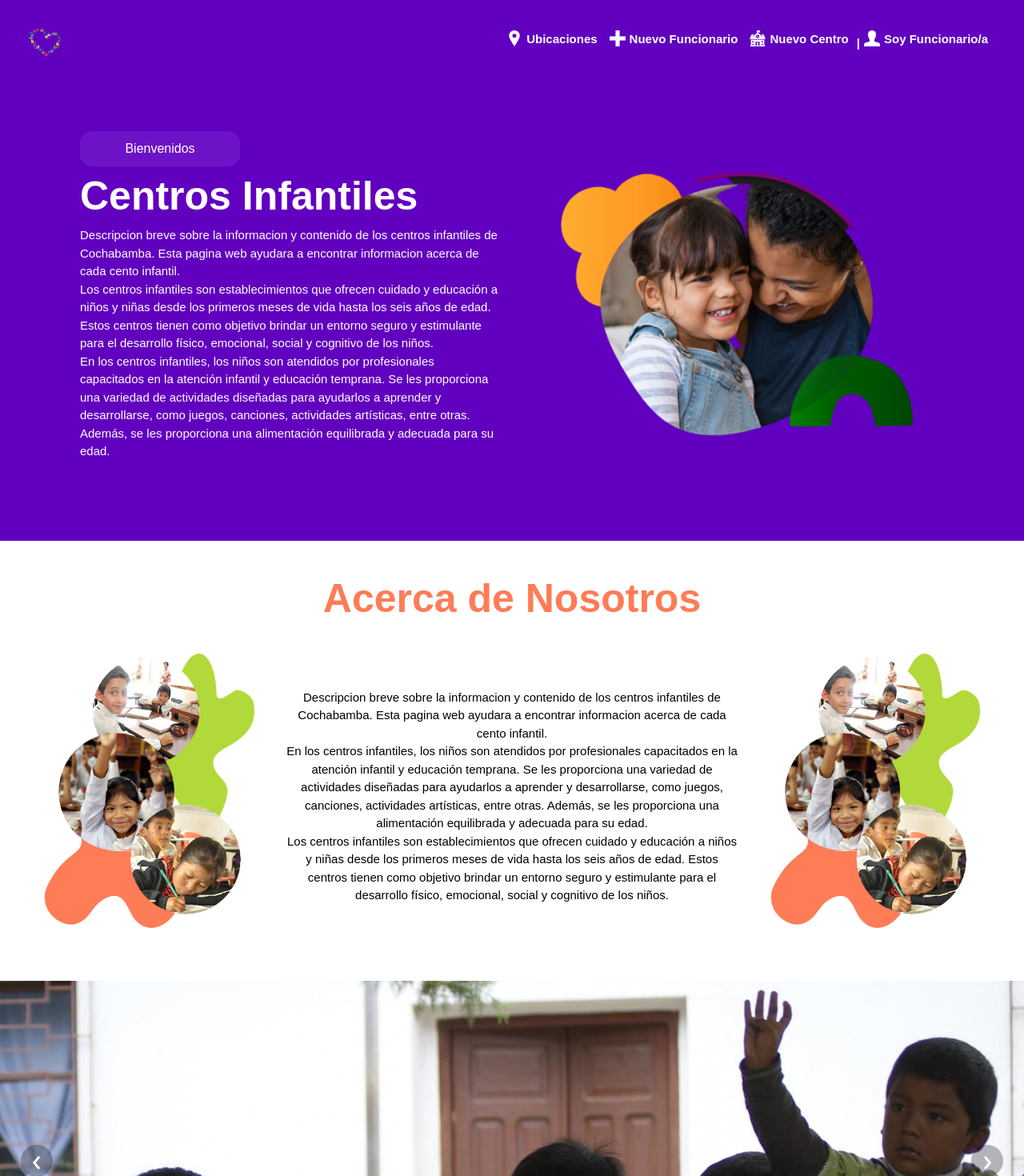
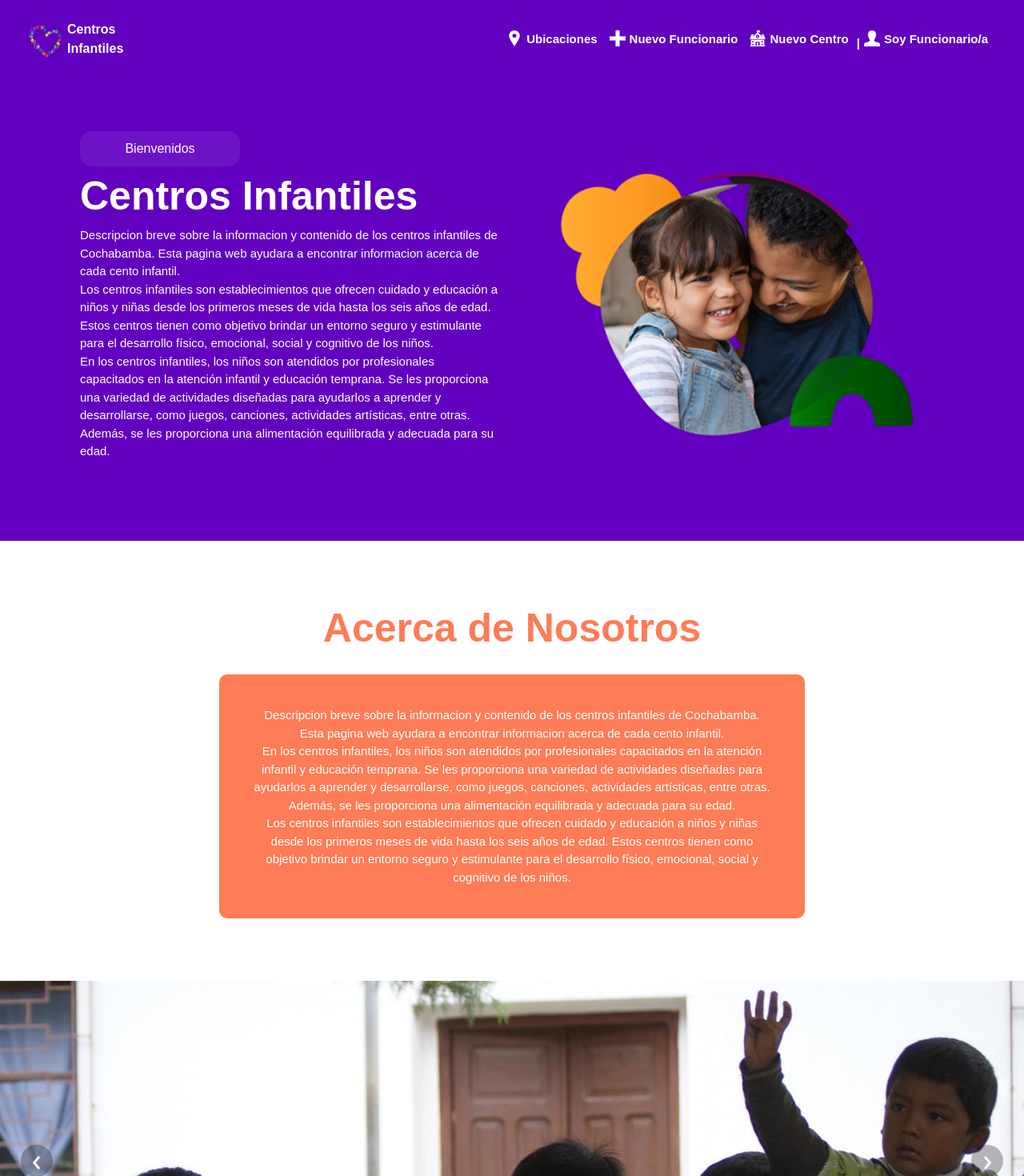
Before and after one commit to Defensoria-CBBA/CI_Web, a Next.js app in the folder centros_i_web/: page / in a window 1280 px wide. Shown: the top 1470 px of the page at 80% size. Built offline with nearby package versions, Linux system fonts and the light colour scheme.

Commit message:
Small UI Changes

```diff
--- a/centros_i_web/src/components/layout.tsx
+++ b/centros_i_web/src/components/layout.tsx
@@ -5,8 +5,13 @@ import Link from "next/link";
 function NavBar() {
     return <div>
         <div className="topContainer flex flex-row fixed top-0 left-0 right-0">
-          <div className="logoSection flex flex-col justify-between">
-            <a href="/"><img className="logo" src="/images/logo.png"></img></a>
+          <div className="logoSection flex flex-row justify-between">
+            <a href="/"><img className="logo" src="/images/logo.png"></img>
+             <div className="logoTitle">
+              Centros Infantiles
+             </div>
+
+            </a>
           </div>
           <div className="navigationSection flex flex-row ">
 
--- a/centros_i_web/src/pages/index.tsx
+++ b/centros_i_web/src/pages/index.tsx
@@ -50,9 +50,7 @@ export default function Home() {
 
         <div className="aboutSubContainer flex flex-row">
 
-          <div className="aboutImgs1">
-            <img src="/images/kidsClg1.png"></img>
-          </div>
+
           <div className="aboutDesc">
 
               Descripcion breve sobre la informacion y contenido de los centros infantiles de Cochabamba.
@@ -68,9 +66,7 @@ export default function Home() {
               Los centros infantiles son establecimientos que ofrecen cuidado y educación a niños y niñas desde los primeros meses de vida hasta los seis años de edad.
               Estos centros tienen como objetivo brindar un entorno seguro y estimulante para el desarrollo físico, emocional, social y cognitivo de los niños.
           </div>
-          <div className="aboutImgs1">
-            <img src="/images/kidsClg1.png"></img>
-          </div>
+
         </div>
       </div>
 
--- a/centros_i_web/src/styles/globals.css
+++ b/centros_i_web/src/styles/globals.css
@@ -21,7 +21,6 @@ body {
   width: 100%;
   height: 100%;
   padding-top: 5%;
-  user-select: none;
 }
 
 .mainContainer{
@@ -54,15 +53,32 @@ body {
 }
 
 .logoSection{
-  width: auto;
+  flex-direction: row;
+  width: 30%;
   height: 40px;
   background-color: transparent;
-  align-items: left;
+  align-items: center;
+  color: white;
+  text-align:center ;
+
+  font-family: 'Century Gothic', sans-serif;
+  font-weight: 600;
 }
 
 .logo{
-  width: 25%;
-  height: 100%;
+  width: 40%;
+  height: 50px;
+  background-color: transparent;
+  float: left;
+}
+
+.logoTitle{
+  width: 100%;
+  height: 50px;
+  text-align: left;
+  align-items: center;
+  justify-content:end;
+  background-color: transparent;
 }
 
 .linkSection{
@@ -165,7 +181,7 @@ body {
 .aboutMainContainer{
   width:100%;
   height:550px;
-  padding: 30px;
+  padding: 20px;
   background-color: #fff;
   align-items: center;
   justify-content: center;
@@ -187,32 +203,28 @@ body {
 
 .aboutSubContainer{
   width: 100%;
-  height: 400px;
-  padding: 5px;
+  height: auto;
+  padding: 10px;
   background-color: transparent;
   flex-direction: row;
   float: left;
   align-items: center;
   justify-content: center;
   align-content: center;
-
   font-family: 'Century Gothic', sans-serif;
   font-weight: 500;
   font-size: 15px;
 }
 
 .aboutDesc{
-  width: 50%;
+  width: 60%;
+  text-align: center;
   height: auto;
-  padding: 20px;
-  background-color: transparent;
-}
-
-.aboutImgs1{
-  width: 25%;
-  height: auto;
-  padding: 20px;
-  background-color: transparent;
+  padding: 40px;
+  background-color: #FE7C56;
+  border-radius: 10px;
+  color: white;
+  font-weight: 500;
 }
 
 /*Home Slider CSS*/
```
